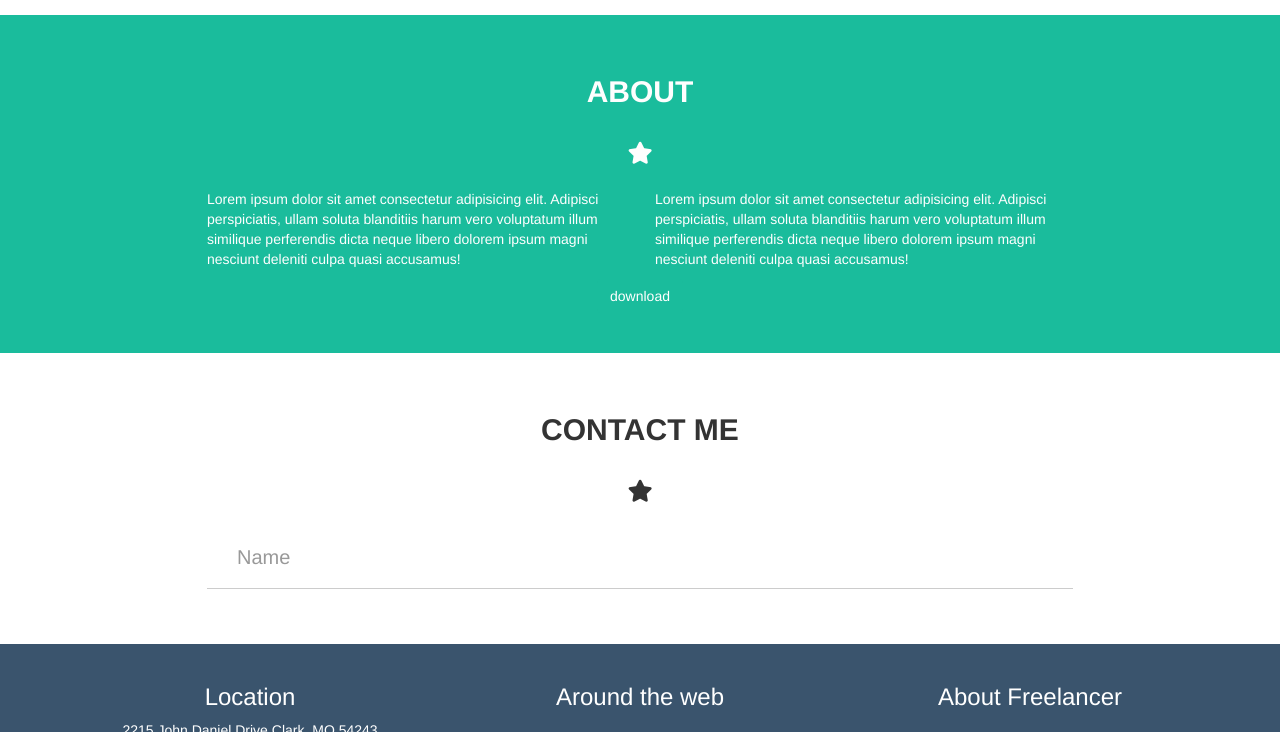
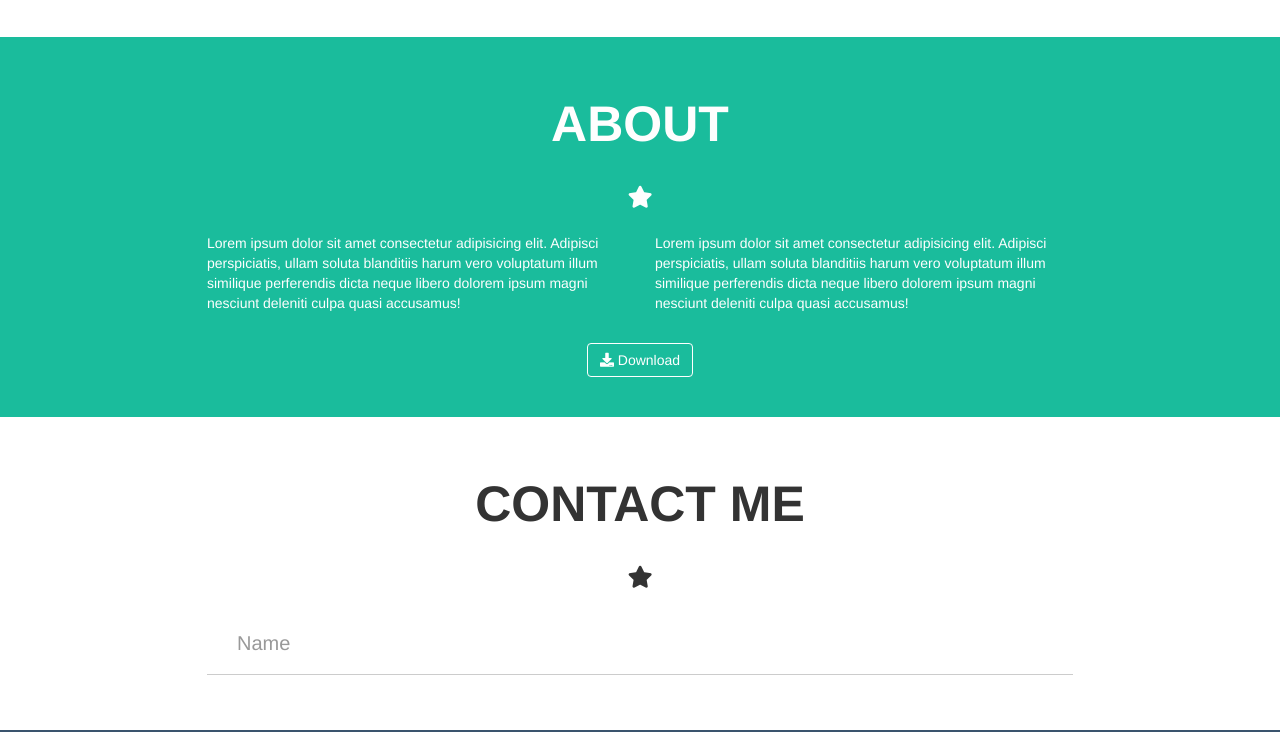
Before and after one commit to matteomichelon/html-css-bootstrap-freelancer, a plain HTML site: page index.html in a window 1280 px wide. Shown: the part 1402-2134 px from the top of the page. Drawn offline with nearby package versions, Linux system fonts and the light colour scheme.

Commit message:
- aggiunto button download e sistemata main-cols

```diff
--- a/css/style.css
+++ b/css/style.css
@@ -19,6 +19,10 @@ body {
 h1, h2 {
     text-transform: uppercase;
     font-weight: bolder;
+}
+
+h2{
+    font-size: 50px;
 }
 
 .green_section {
@@ -98,7 +102,8 @@ header ul li a {
 .btn_download {
     background-color: #1abc9c;
     color: white;
-    color: 1px solid white;
+    border: 1px solid white;
+    margin-top: 20px;
 }
 
 .btn_download:hover {
@@ -128,5 +133,3 @@ footer {
     background-color: #3a546d;
     padding: 20px 0;
 }
-
-/* LEZIONE */
--- a/index.html
+++ b/index.html
@@ -18,6 +18,7 @@
 </head>
 
 <body>
+    <!-- TODO aggiungere stanghette a dx e sx stelline -->
     <!-- HEADER -->
     <header>
 
@@ -179,21 +180,27 @@
                     <!-- end Title -->
 
                     <!-- Cols -->
+                    <div class="about_col">
                         <div class="row">
                             <div class="col-xs-12 col-sm-6">
-                            <p> Lorem ipsum dolor sit amet consectetur adipisicing elit. Adipisci perspiciatis, ullam
+                                <p> Lorem ipsum dolor sit amet consectetur adipisicing elit. Adipisci perspiciatis,
+                                    ullam
                                     soluta
-                                blanditiis harum vero voluptatum illum similique perferendis dicta neque libero dolorem
+                                    blanditiis harum vero voluptatum illum similique perferendis dicta neque libero
+                                    dolorem
                                     ipsum magni nesciunt deleniti culpa quasi accusamus!
                                 </p>
                             </div>
 
                             <div class="col-xs-12 col-sm-6">
-                            <p> Lorem ipsum dolor sit amet consectetur adipisicing elit. Adipisci perspiciatis, ullam
+                                <p> Lorem ipsum dolor sit amet consectetur adipisicing elit. Adipisci perspiciatis,
+                                    ullam
                                     soluta
-                                blanditiis harum vero voluptatum illum similique perferendis dicta neque libero dolorem
+                                    blanditiis harum vero voluptatum illum similique perferendis dicta neque libero
+                                    dolorem
                                     ipsum magni nesciunt deleniti culpa quasi accusamus!
                                 </p>
+                            </div>
                         </div>
                     </div>
                     <!-- end Cols -->
@@ -201,7 +208,7 @@
                     <!-- Button -->
                     <div class="text-center">
                         <a class="btn btn_download" href="#">
-                            <!-- TODO inserisci download fontawesome -->download
+                            <i class="fas fa-download"></i> Download
                         </a>
                     </div>
                     <!-- Button -->
```
Lines whose indentation alone changed are shown as unchanged.
